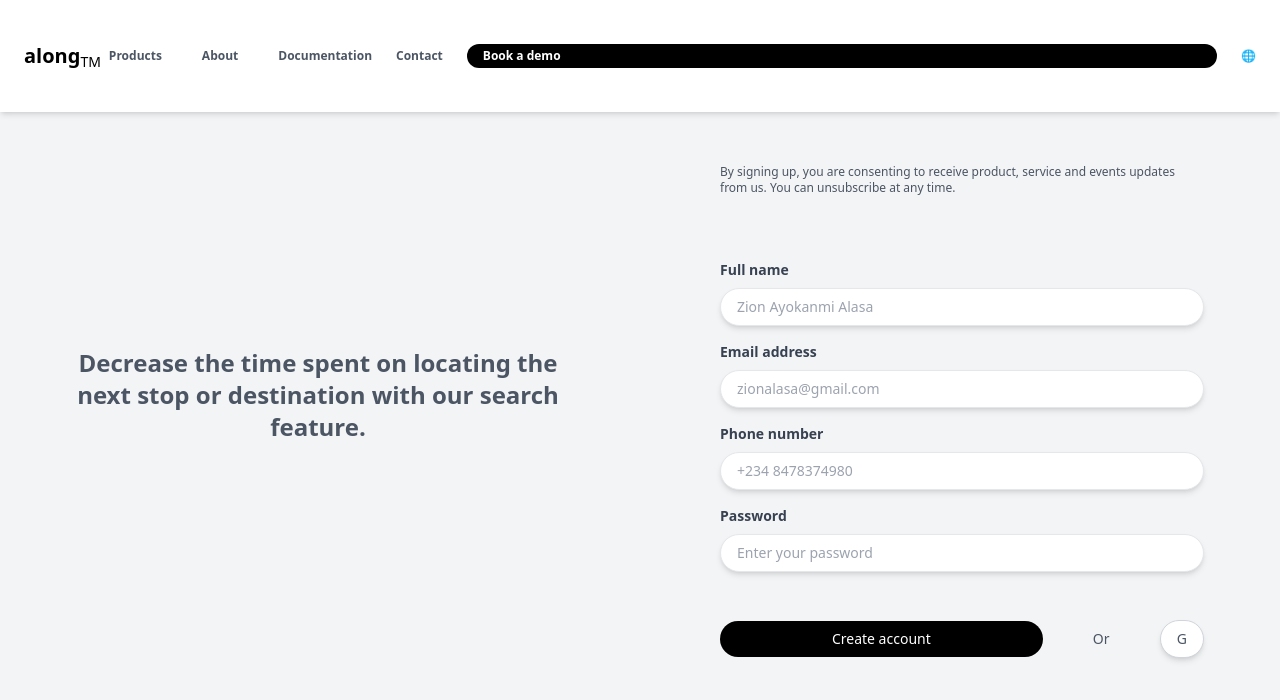
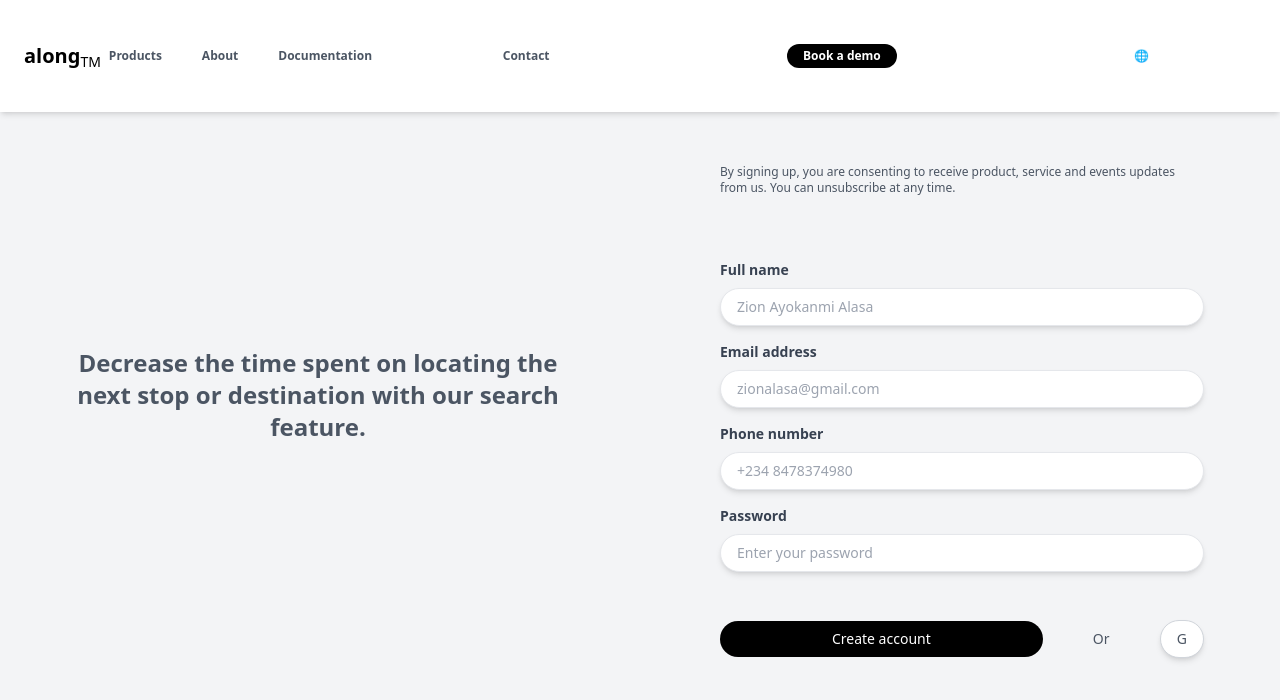
Before and after one commit to Sotonye0808/along-app, a Next.js app: page / in a window 1280 px wide. Shown: the top 700 px of the page. Built offline with nearby package versions, Linux system fonts and the light colour scheme.

Commit message:
Update HeroNavbar.tsx
Same as before

```diff
--- a/src/app/components/Hero/HeroNavbar.tsx
+++ b/src/app/components/Hero/HeroNavbar.tsx
@@ -55,7 +55,7 @@ const Navbar = () => {
 					<a href="#" className="hover:text-white py-4 px-2 hover:bg-black w-full md:hover:text-black md:p-0 md:w-fit">
 						Contact
 					</a>
-					<button type="button" className="m-3 bg-black text-white p-1 px-4 w-full flex rounded-full hover:bg-gray-800 md:m-0">
+					<button type="button" className="m-3 bg-black text-white p-1 px-4 rounded-full hover:bg-gray-800 md:m-0">
 						Book a demo
 					</button>
 					<div className="text-gray-950 mx-auto md:mx-0">🌐</div>
```
